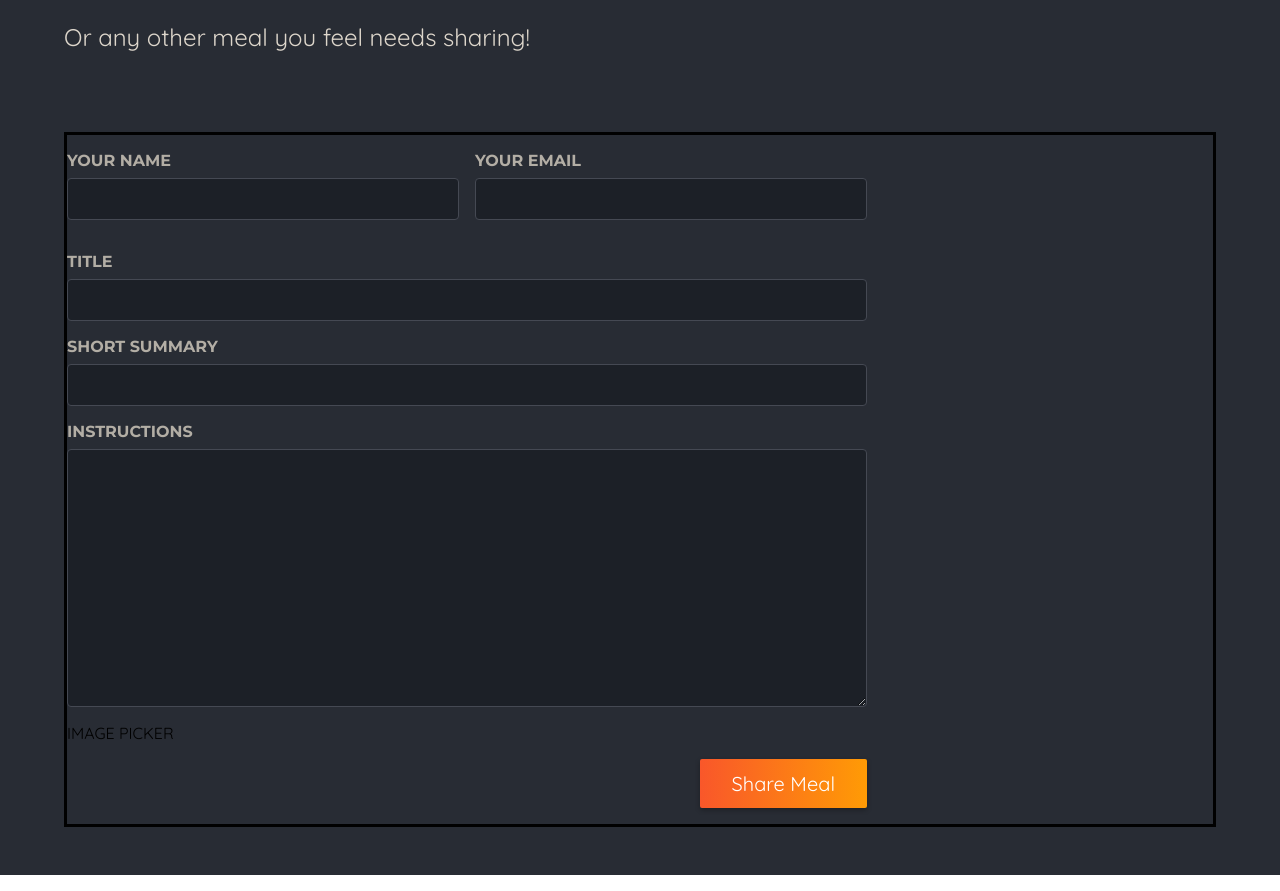
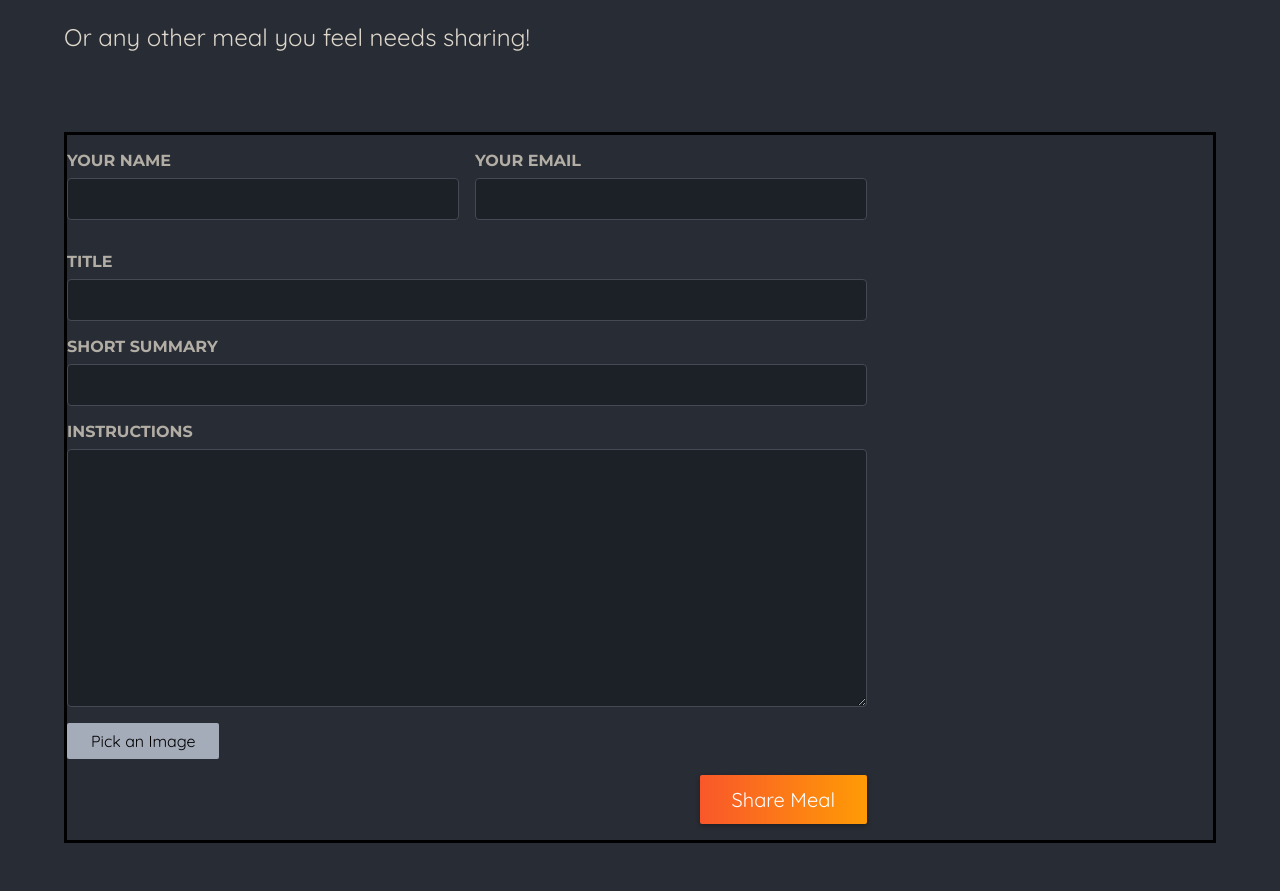
Before and after one commit to Rajal7777/Nextjs-course, a Next.js app in the folder initial/: page /meals/share in a window 1280 px wide. Shown: the part 260-1151 px from the top of the page. Built offline with nearby package versions, Linux system fonts and the light colour scheme.

Commit message:
added custom image picker

```diff
--- a/initial/app/meals/share/page.js
+++ b/initial/app/meals/share/page.js
@@ -1,4 +1,6 @@
+import ImagePicker from '@/components/meals/image-picker';
 import classes from './page.module.css'
+
 
 export default function ShareMealPage() {
   return (
@@ -42,7 +44,7 @@
               required
             ></textarea>
           </p>
-          IMAGE PICKER
+          <ImagePicker />
 
           <p className={classes.actions}>
             <button type="submit">Share Meal</button>
--- /dev/null
+++ b/initial/components/meals/image-picker.js
@@ -0,0 +1,37 @@
+"use client";
+
+import { useRef } from "react";
+
+import classes from "./image-picker.module.css";
+
+export default function ImagePicker({ label, name }) {
+  const imageInput = useRef();
+
+  function handlePickerClick() {
+    imageInput.current.click();
+  }
+
+  return (
+    <div className={classes.picker}>
+      <label htmlFor={name}>{label}</label>
+      <div className={classes.controls}>
+        <input
+          className={classes.input}
+          id={name}
+          name={name}
+          ref={imageInput}
+          accept="image/png, image/jpeg"
+          type="file"
+        />
+
+        <button
+        className={classes.button}
+        type="button"
+        onClick={handlePickerClick}
+        >
+            Pick an Image
+        </button>
+      </div>
+    </div>
+  );
+}
--- /dev/null
+++ b/initial/components/meals/image-picker.module.css
@@ -0,0 +1,46 @@
+.controls {
+  display: flex;
+  align-items: flex-start;
+  gap: 1.5rem;
+  margin-bottom: 1rem;
+  align-items: center;
+}
+
+.picker .input {
+  display: none;
+}
+
+.picker .button {
+  border: 0;
+  padding: 0.5rem 1.5rem;
+  background: #a4abb9;
+  border-radius: 2px;
+  cursor: pointer;
+  font: inherit;
+}
+
+.picker .button:hover,
+.picker .button:focus {
+  background: #b3b9c6;
+}
+
+.preview {
+  width: 10rem;
+  height: 10rem;
+  border: 2px solid #a4abb9;
+  display: flex;
+  justify-content: center;
+  align-items: center;
+  text-align: center;
+  color: #a4abb9;
+  position: relative;
+}
+
+.preview P {
+    margin: 0;
+    padding: 1rem;
+}
+
+.preview img{
+    object-fit: cover;
+}
```
